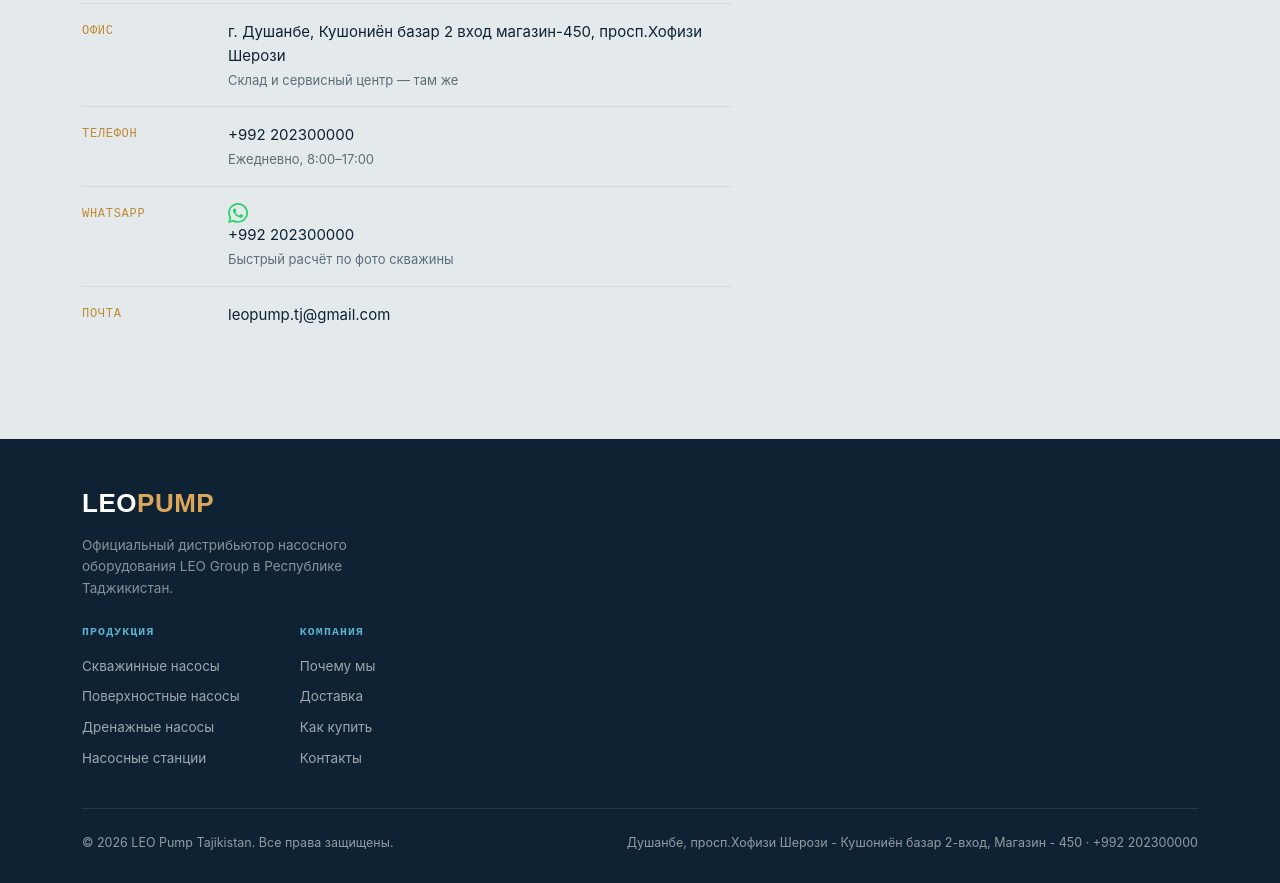
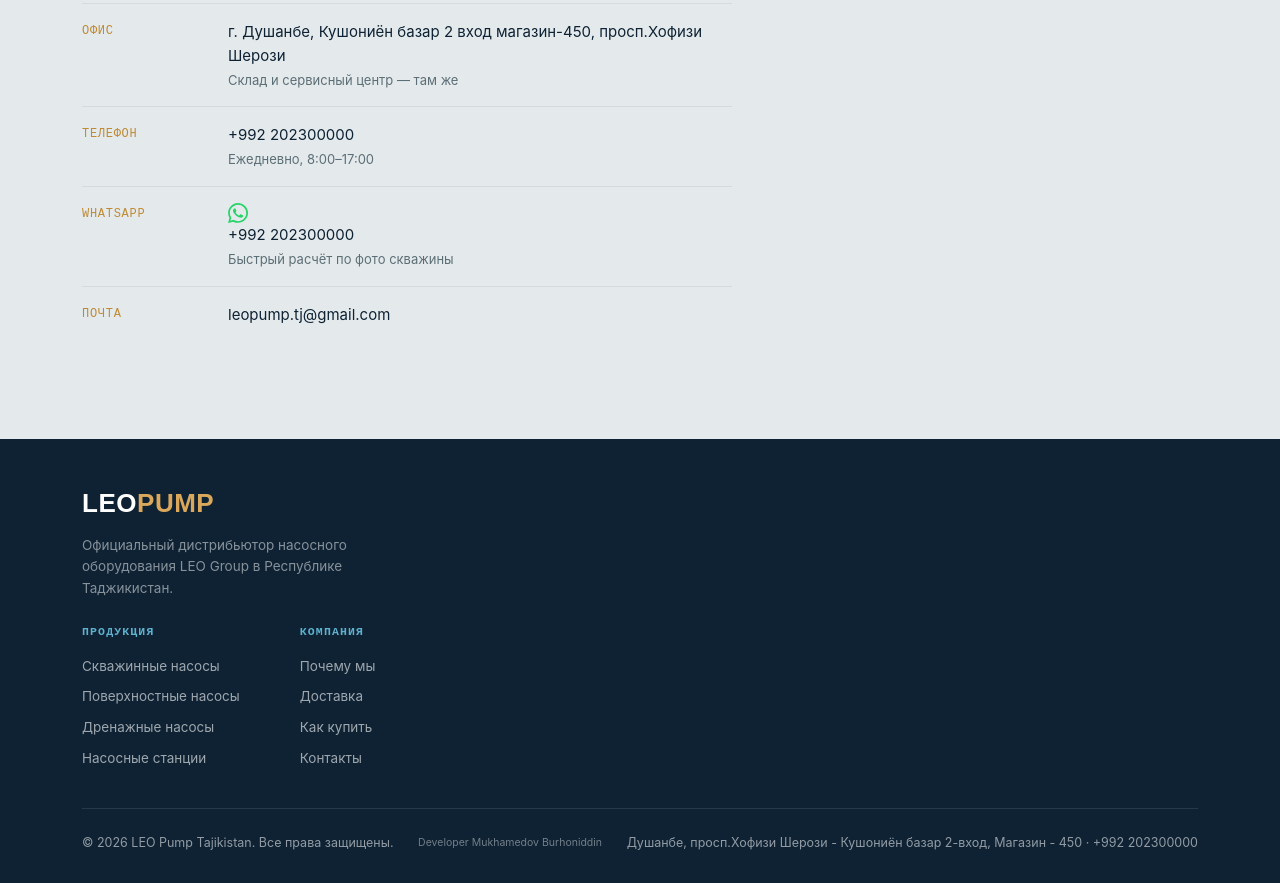
Before and after one commit to Burhon010/leo-pupm-tj, a plain HTML site: page index.html in a window 1280 px wide. Shown: the part 5177-6060 px from the top of the page. Drawn offline with Linux system fonts and the light colour scheme.

Commit message:
Add developer Instagram link to footer
Co-authored-by: Copilot <223556219+Copilot@users.noreply.github.com>

```diff
--- a/index.html
+++ b/index.html
@@ -743,6 +743,12 @@
         </div>
         <div class="footer-bottom">
           <span>© 2026 LEO Pump Tajikistan. Все права защищены.</span>
+          <a
+            class="developer-link"
+            href="https://www.instagram.com/burhoniddin_mukhamedov?hvrq=MTJqcGhleDFrbWhqeA=="
+            target="_blank"
+            rel="noopener noreferrer"
+          >Developer Mukhamedov Burhoniddin</a>
           <span
             >Душанбе, просп.Хофизи Шерози - Кушониён базар 2-вход, Магазин - 450
             · +992 202300000
--- a/styles.css
+++ b/styles.css
@@ -620,9 +620,18 @@ footer {
 .footer-bottom {
   display: flex;
   justify-content: space-between;
+  align-items: center;
   font-size: 12.5px;
   flex-wrap: wrap;
   gap: 10px;
+}
+.developer-link {
+  font-size: 10.5px;
+  color: rgba(255, 255, 255, 0.42);
+  transition: color 0.2s ease;
+}
+.developer-link:hover {
+  color: var(--cyan);
 }
 
 /* ---------- RESPONSIVE ---------- */
```
